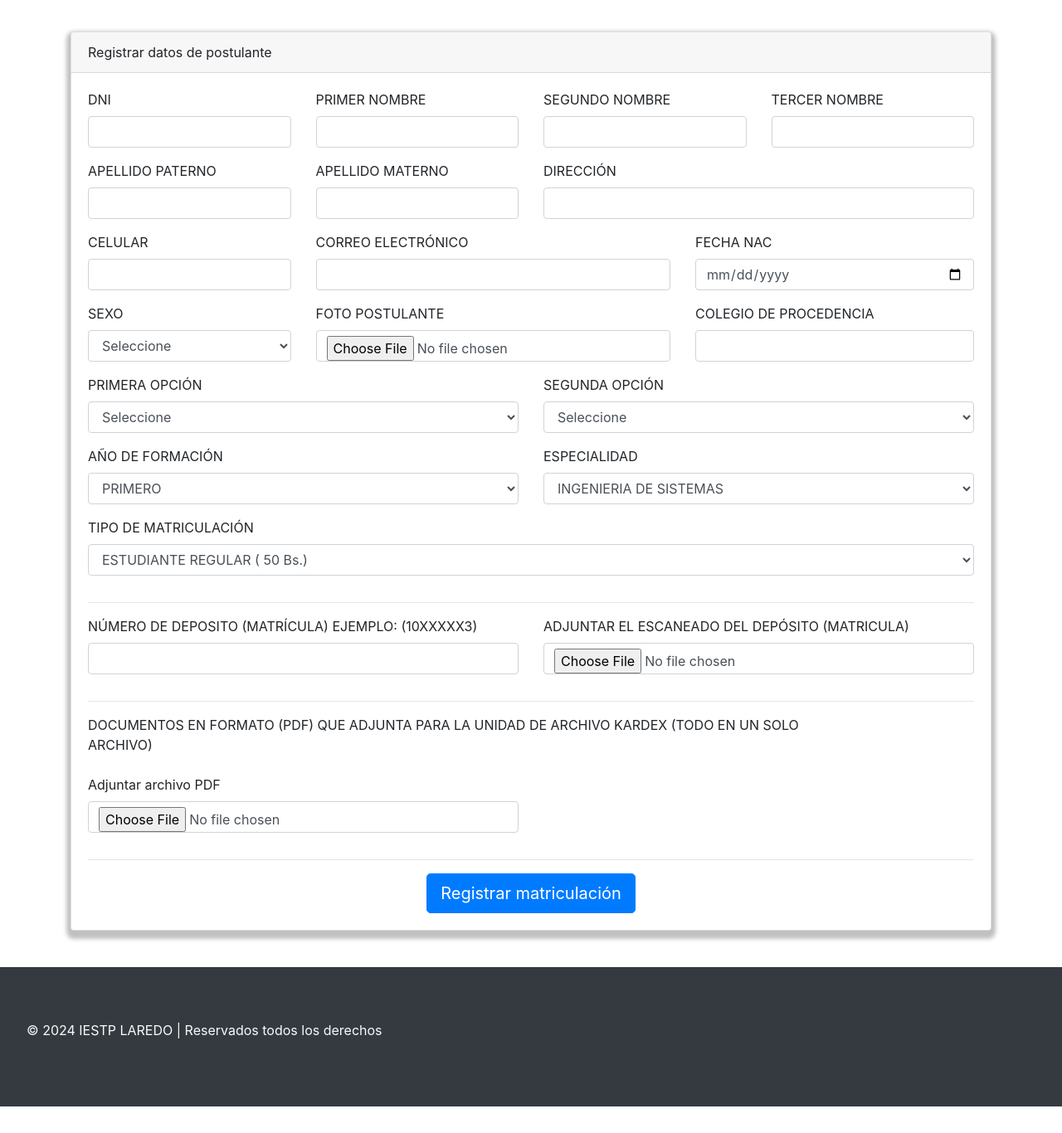
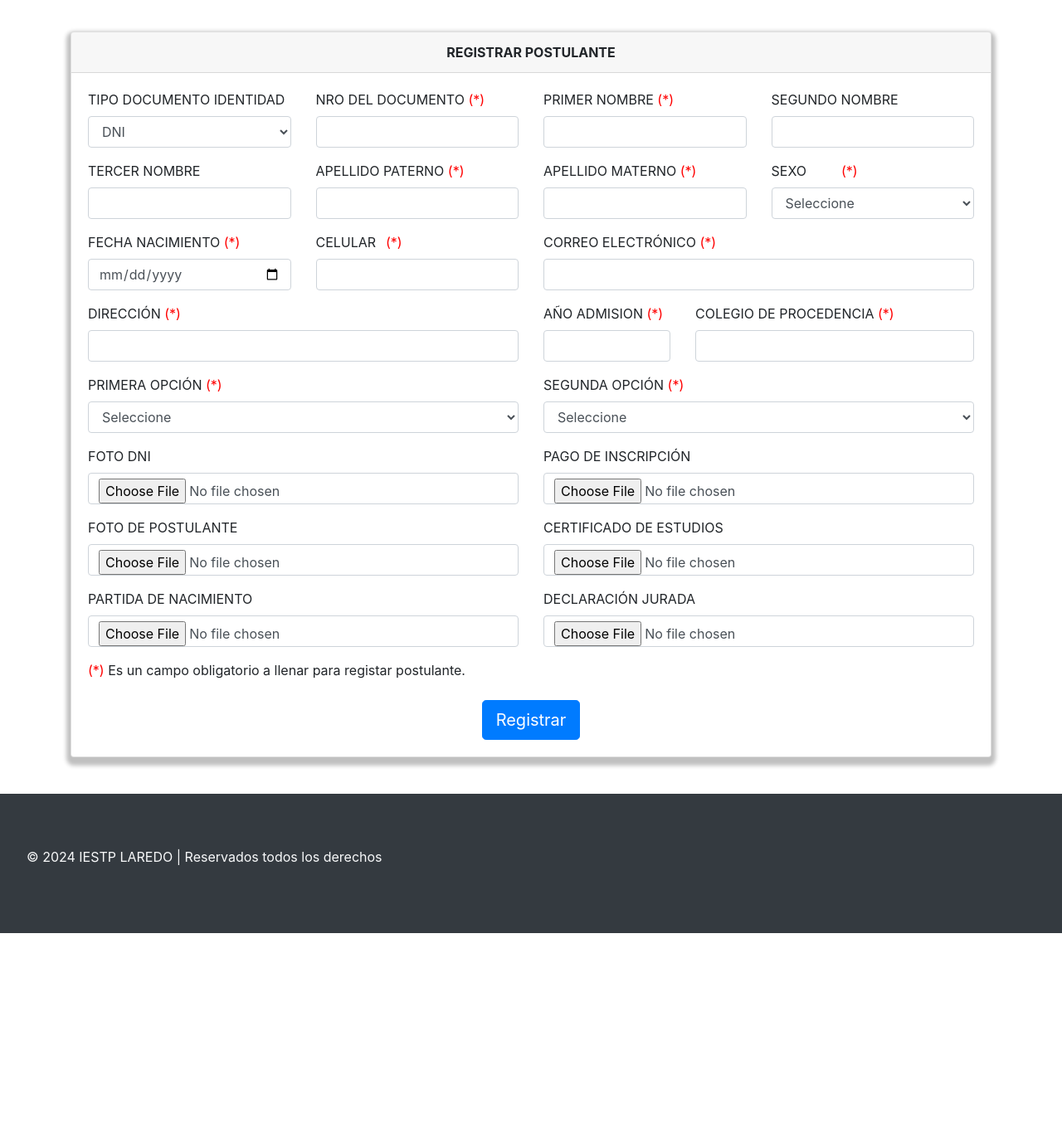
Before and after one commit to SaaveDar/SisMatricula, a PHP site: page /postulante.php in a window 1280 px wide. Shown: the part 56-1422 px from the top of the page at 83% size. After the commit the page ends 1181 px from the top, so only its background shows below. Run offline with PHP 8.4, Linux system fonts and the light colour scheme; the visitor is signed in with stand-in values (Sample User, id 1); data that the repository does not hold is empty.

Commit message:
Actualice postulante

```diff
--- a/postulante.php
+++ b/postulante.php
@@ -110,213 +110,193 @@ if (empty($_SESSION["nombre"]) and empty($_SESSION["apellido"])) {
                 <div class="col-md-12">
                     <div class="card card-primary" style="box-shadow: 0px 5px 5px 5px #c0c0c0">
                         <div class="card-header">
-                            Registrar datos de postulante
+                            <div class="text-center" >
+                            <strong> REGISTRAR POSTULANTE</strong>
+                            </div>
                         </div>
                         <div class="card-body">
                             <form action="controller_create.php" method="post" enctype="multipart/form-data">
                                 <div class="row">
                                   <div class="col-md-3">
                                         <div class="form-group">
-                                            <label for="">DNI </label>
-                                            <input type="number" name="dni" class="form-control" required>
+                                            <label for="">TIPO DOCUMENTO IDENTIDAD</label>
+                                            <select name="tipo_documento_identidad" id="" class="form-control" required>
+											    <option value="DNI">DNI</option>
+                                                <option value="CARNET EXT.">CARNET DE EXTRANJERIA</option>
+                                            </select>
                                         </div>
                                     </div>
 									<div class="col-md-3">
                                         <div class="form-group">
-                                            <label for="">PRIMER NOMBRE </label>
+                                            <label for="">NRO DEL DOCUMENTO </label> <span style="color: red;">(*)</span>
+                                            <input type="number" name="nro_documento_identidad" class="form-control" required>
+                                        </div>
+                                    </div>
+                                    <div class="col-md-3">
+                                        <div class="form-group">
+                                            <label for="">PRIMER NOMBRE </label> <span style="color: red;">(*)</span>
                                             <input type="text" name="primer_nombre" class="form-control" required>
                                         </div>
                                     </div>
 									<div class="col-md-3">
                                         <div class="form-group">
                                             <label for="">SEGUNDO NOMBRE </label>
-                                            <input type="text" name="segundo_nombre" class="form-control" required>
+                                            <input type="text" name="segundo_nombre" class="form-control">
                                         </div>
                                     </div>
 									<div class="col-md-3">
                                         <div class="form-group">
                                             <label for="">TERCER NOMBRE </label>
-                                            <input type="text" name="tercer_nombre" class="form-control" required>
+                                            <input type="text" name="tercer_nombre" class="form-control">
                                         </div>
                                     </div>
 									<div class="col-md-3">
                                         <div class="form-group">
-                                            <label for="">APELLIDO PATERNO </label>
+                                            <label for="">APELLIDO PATERNO </label> <span style="color: red;">(*)</span>
                                             <input type="text" name="apellido_paterno" class="form-control" required>
                                         </div>
                                     </div>
 									<div class="col-md-3">
                                         <div class="form-group">
-                                            <label for="">APELLIDO MATERNO </label>
+                                            <label for="">APELLIDO MATERNO </label> <span style="color: red;">(*)</span>
                                             <input type="text" name="apellido_materno" class="form-control" required>
                                         </div>
                                     </div>
-									<div class="col-md-6">
+                                    <div class="col-md-3">
                                         <div class="form-group">
-                                            <label for="">DIRECCIÓN </label>
-                                            <input type="text" name="direccion" class="form-control" required>
+                                            <label for="">SEXO</label> <span style="color: red;">(*)</span>
+                                            <select name="sexo" id="" class="form-control" required>
+											    <option >Seleccione </option>
+											    <option value="F">FEMENINO</option>
+                                                <option value="M">MASCULINO</option>
+                                            </select>
                                         </div>
                                     </div>
-
                                     <div class="col-md-3">
                                         <div class="form-group">
-                                            <label for="">CELULAR</label>
-                                            <input type="number" name="celular" class="form-control" required>
-                                        </div>
-                                    </div>
-                                    <div class="col-md-5">
-                                        <div class="form-group">
-                                            <label for="">CORREO ELECTRÓNICO</label>
-                                            <input type="email" name="correo" class="form-control" required>
-                                        </div>
-                                    </div>
-									<div class="col-md-4">
-                                        <div class="form-group">
-                                            <label for="">FECHA NAC</label>
+                                            <label for="">FECHA NACIMIENTO</label> <span style="color: red;">(*)</span>
                                             <input type="date" name="fecha_nacimiento" class="form-control" required>
                                         </div>
                                    </div>
                                    <div class="col-md-3">
                                         <div class="form-group">
-                                            <label for="">SEXO </label>
-                                            <select name="especialidad" id="" class="form-control" required>
-											    <option >Seleccione </option>
-											    <option value="F">Femenino</option>
-                                                <option value="M">Masculino</option>
-                                            </select>
+                                            <label for="">CELULAR</label> <span style="color: red;">(*)</span>
+                                            <input type="number" name="celular" class="form-control" required>
                                         </div>
                                     </div>
-									<div class="col-md-5">
+                                    <div class="col-md-6">
                                         <div class="form-group">
-                                            <label for="">FOTO POSTULANTE </label>
-                                            <input type="file" name="foto_postulante" class="form-control" required>
+                                            <label for="">CORREO ELECTRÓNICO</label> <span style="color: red;">(*)</span>
+                                            <input type="email" name="correo" class="form-control" required>
+                                        </div>
+                                    </div>
+
+									<div class="col-md-6">
+                                        <div class="form-group">
+                                            <label for="">DIRECCIÓN </label> <span style="color: red;">(*)</span>
+                                            <input type="text" name="direccion" class="form-control" required>
+                                        </div>
+                                    </div>
+                                    <div class="col-md-2">
+                                        <div class="form-group">
+                                            <label for="">AÑO ADMISION</label> <span style="color: red;">(*)</span>
+                                            <input type="number" name="anio_admision" class="form-control" required>
                                         </div>
                                     </div>
 									<div class="col-md-4">
                                         <div class="form-group">
-                                            <label for=""> COLEGIO DE PROCEDENCIA </label>
+                                            <label for=""> COLEGIO DE PROCEDENCIA </label> <span style="color: red;">(*)</span>
                                             <input type="text" name="direccion" class="form-control" required>
                                         </div>
                                     </div>
+
                                     <div class="col-md-6">
                                         <div class="form-group">
-                                            <label for="">PRIMERA OPCIÓN</label>
-                                            <select name="ano_for" id="" class="form-control" required>
-											    <option value="PRIMERO">Seleccione</option>
-                                                <option value="PRIMERO">ARQUITECTURA DE PLATAFORMAS Y SERVICIO TI</option>
-                                                <option value="SEGUNDO">CONTABILIDAD</option>
-                                                <option value="TERCERO">ENFERMERIA TÉCNICA</option>
+                                            <label for="primera_opc">PRIMERA OPCIÓN</label> <span style="color: red;">(*)</span>
+                                            <select name="primera_opcion" id="primera_opc" class="form-control" required>
+											    <option >Seleccione</option>
+                                                <option value="ARQUITECTURA DE PLATAFORMAS">ARQUITECTURA DE PLATAFORMAS Y SERVICIO TI</option>
+                                                <option value="CONTABILIDAD">CONTABILIDAD</option>
+                                                <option value="ENFERMERIA TECNICA">ENFERMERIA TÉCNICA</option>
                                             </select>
                                         </div>
                                     </div>
 									<div class="col-md-6">
                                         <div class="form-group">
-                                            <label for="">SEGUNDA OPCIÓN</label>
-                                            <select name="ano_for" id="" class="form-control" required>
-											    <option value="PRIMERO">Seleccione</option>
-                                                <option value="PRIMERO">ARQUITECTURA DE PLATAFORMAS Y SERVICIO TI</option>
-                                                <option value="SEGUNDO">CONTABILIDAD</option>
-                                                <option value="TERCERO">ENFERMERIA TÉCNICA</option>
+                                            <label for="segunda_opc">SEGUNDA OPCIÓN</label> <span style="color: red;">(*)</span>
+                                            <select name="segunda_opcion" id="segunda_opc" class="form-control" required>
+											    <option >Seleccione</option>
+                                                <option value="ARQUITECTURA DE PLATAFORMAS">ARQUITECTURA DE PLATAFORMAS Y SERVICIO TI</option>
+                                                <option value="CONTABILIDAD">CONTABILIDAD</option>
+                                                <option value="ENFERMERIA TECNICA">ENFERMERIA TÉCNICA</option>
                                             </select>
                                         </div>
                                     </div>
-
+                                   <!--
+                                    <div class="col-md-3">
+                                        <div class="form-group">
+                                            <label for="" >PARTIDA DE NACIMIENTO </label>
+                                            <div class="form-control">
+                                            <input type="radio" id="si_partida" name="partida_postulante" value="SI" />
+                                            <label for="si_partida">SÍ</label>
+                                            <input type="radio" id="no_partida" name="partida_postulante" value="NO" checked />
+                                            <label for="no_partida">NO</label>
                                             </div>
-                                <div class="row">
+                                        </div>
+                                    </div>
+                                    </div>-->
                                     <div class="col-md-6">
                                         <div class="form-group">
-                                            <label for="">AÑO DE FORMACIÓN </label>
-                                            <select name="ano_for" id="" class="form-control" required>
-                                                <option value="PRIMERO">PRIMERO</option>
-                                                <option value="SEGUNDO">SEGUNDO</option>
-                                                <option value="TERCERO">TERCERO</option>
-                                                <option value="CUARTO">CUARTO</option>
-                                                <option value="QUINTO">QUINTO</option>
-                                            </select>
+                                            <label for="">FOTO DNI </label>
+                                            <input type="file" name="foto_dni" class="form-control">
                                         </div>
                                     </div>
                                     <div class="col-md-6">
                                         <div class="form-group">
-                                            <label for="">ESPECIALIDAD </label>
-                                            <select name="especialidad" id="" class="form-control" required>
-                                                <option value="INGENIERIA DE SISTEMAS">INGENIERIA DE SISTEMAS</option>
-                                                <option value="CONTADURIA PUBLICA">CONTADURIA PUBLICA</option>
-                                                <option value="DISEÑO GRAFICO">DISEÑO GRAFICO</option>
-                                                <option value="COMUNICACIÓN SOCIAL">COMUNICACIÓN SOCIAL</option>
-                                                <option value="ELECTRONICA">ELECTRONICA</option>
-                                            </select>
-                                        </div>
-                                    </div>
-                                </div>
-
-
-
-                                <div class="row">
-                                    <div class="col-md-12">
-                                        <div class="form-group">
-                                            <label for="">TIPO DE MATRICULACIÓN </label>
-                                            <select name="tipo_matriculacion" id="" class="form-control" required>
-                                                <option value="ESTUDIANTE REGULAR ( 50 Bs.)">
-                                                    ESTUDIANTE REGULAR ( 50 Bs.)
-                                                </option>
-                                                <option value="ESTUDIANTE PROFESIONAL (100 Bs.)">
-                                                    ESTUDIANTE PROFESIONAL (100 Bs.)
-                                                </option>
-                                            </select>
-                                        </div>
-                                    </div>
-                                </div>
-
-                                <hr>
-
-                                <div class="row">
-                                    <div class="col-md-6">
-                                        <div class="form-group">
-                                            <label for="">NÚMERO DE DEPOSITO (MATRÍCULA) EJEMPLO: (10XXXXX3)  </label>
-                                            <input type="text" name="nro_deposito_matricual" class="form-control" required>
+                                            <label for="">PAGO DE INSCRIPCIÓN</label>
+                                            <input type="file" name="pago_postulante" class="form-control">
                                         </div>
                                     </div>
                                     <div class="col-md-6">
                                         <div class="form-group">
-                                            <label for="">ADJUNTAR EL ESCANEADO DEL DEPÓSITO (MATRICULA) </label>
-                                            <input type="file" name="foto_deposito_matricula" class="form-control" required>
+                                            <label for="">FOTO DE POSTULANTE </label>
+                                            <input type="file" name="foto_postulante" class="form-control">
                                         </div>
                                     </div>
+                                    <div class="col-md-6">
+                                        <div class="form-group">
+                                            <label for="">CERTIFICADO DE ESTUDIOS </label>
+                                            <input type="file" name="certificado_estudios" class="form-control">
                                         </div>
-
-                                <hr>
-
-                                <div class="row">
-                                    <div class="col-md-10">
+                                    </div>
+                                    <div class="col-md-6">
                                         <div class="form-group">
-                                            <label for="">DOCUMENTOS EN FORMATO (PDF) QUE ADJUNTA PARA LA UNIDAD DE ARCHIVO KARDEX (TODO EN UN SOLO ARCHIVO)</label>
+                                            <label for="">PARTIDA DE NACIMIENTO </label>
+                                            <input type="file" name="partida_postulante" class="form-control">
+                                        </div>
+                                    </div>
+                                    <div class="col-md-6">
+                                        <div class="form-group">
+                                            <label for="">DECLARACIÓN JURADA </label>
+                                            <input type="file" name="declaracion_jurada" class="form-control">
                                         </div>
                                     </div>
                                 </div>
                                 <div class="row">
                                     <div class="col-md-6">
-                                        <div class="form-group">
-                                            <label for="" style="font-size: 16px">Adjuntar archivo PDF
-                                            </label>
-                                            <input type="file" name="documentos" class="form-control" required>
+                                        <span style="color: red;">(*)</span> Es un campo obligatorio a llenar para registar postulante.
+                                        <br><br>
                                     </div>
                                 </div>
-                                </div>
-
-                                <hr>
                                 <center>
                                     <button type="submit" class="btn btn-primary btn-lg" onclick="return confirm('Por favor revisa bien los datos antes de enviar');">
-                                        <i class="fa fa-save"></i> Registrar matriculación
+                                        <i class="fa fa-save"></i> Registrar
                                     </button>
                                 </center>
-
                             </form>
                         </div>
                     </div>
                 </div>
-
-
-
             </div>
             <br>
         </div>
```
Lines whose indentation alone changed are shown as unchanged.
